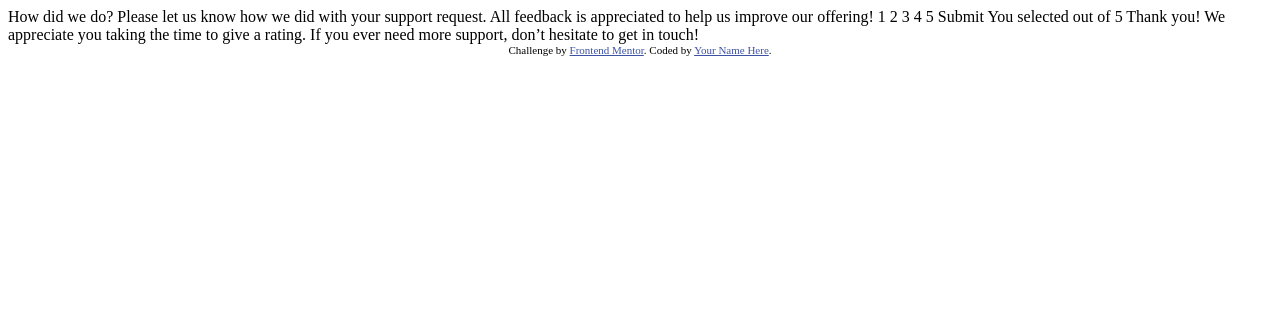
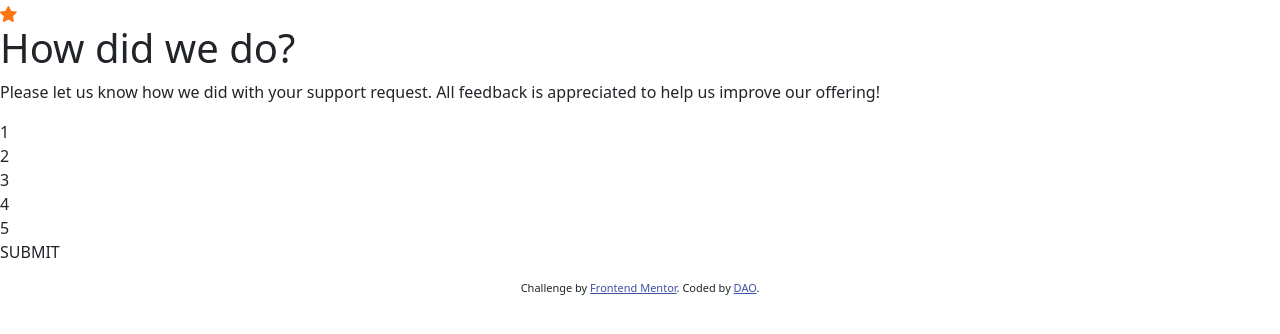
Before and after one commit to HollowZll/frontend-mentor5, a plain HTML site: page index.html in a window 1280 px wide. Drawn offline with nearby package versions, Linux system fonts and the light colour scheme.

Commit message:
html and botstap adition structure

```diff
--- a/index.html
+++ b/index.html
@@ -9,6 +9,8 @@
   <title>Frontend Mentor | Interactive rating component</title>
 
   <link rel="stylesheet" href="./styles/styles.css">
+  <link href="https://cdn.jsdelivr.net/npm/bootstrap@5.3.1/dist/css/bootstrap.min.css" rel="stylesheet" integrity="sha384-4bw+/aepP/YC94hEpVNVgiZdgIC5+VKNBQNGCHeKRQN+PtmoHDEXuppvnDJzQIu9" crossorigin="anonymous">
+
 
   <!-- Feel free to remove these styles or customise in your own stylesheet 👍 -->
   <style>
@@ -20,32 +22,32 @@
 
   <!-- Rating state start -->
 
-  How did we do?
+  <div class="main">
+    <div class="rating">
+      <img src="./images/icon-star.svg" alt="a icon of a star.">
+    </div>
 
-  Please let us know how we did with your support request. All feedback is appreciated
-  to help us improve our offering!
+    <h1 class="title">How did we do?</h1>
+    <p class="text">Please let us know how we did with your support request. All feedback is appreciated
+      to help us improve our offering!</p>
 
-  1 2 3 4 5
+    <div class="ratings">
+     <div class="rating">1</div>
+     <div class="rating">2</div>
+     <div class="rating">3</div>
+     <div class="rating">4</div>
+     <div class="rating">5</div>
+    </div>
 
-  Submit
-
-  <!-- Rating state end -->
-
-  <!-- Thank you state start -->
-
-  You selected <!-- Add rating here --> out of 5
-
-  Thank you!
-
-  We appreciate you taking the time to give a rating. If you ever need more support,
-  don’t hesitate to get in touch!
-
-  <!-- Thank you state end -->
+    <div id="submit-button">
+      <p id="submit">SUBMIT</p>
+    </div>
+  </div>
 
 
   <div class="attribution">
     Challenge by <a href="https://www.frontendmentor.io?ref=challenge" target="_blank">Frontend Mentor</a>.
-    Coded by <a href="#">Your Name Here</a>.
+    Coded by <a href="#">DAO</a>.
   </div>
 </body>
 </html>
--- a/styles/styles.scss
+++ b/styles/styles.scss
@@ -0,0 +1 @@
+@import "../node_modules/bootstrap/scss/bootstrap";
```
